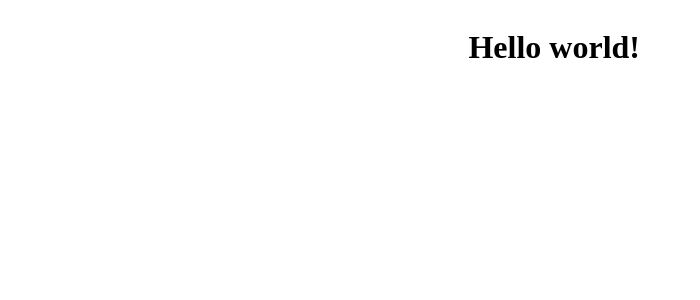
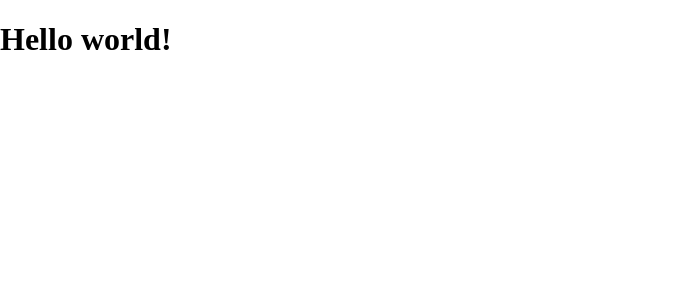
Before and after one commit to StevendeValk-Atos/wordcloud-frame, a Vue app: page / in a window 1280 px wide. Shown: the top 300 px of the page, without its empty margins (0-700 px from the left). Built offline with nearby package versions, Linux system fonts and the light colour scheme.

Commit message:
Deleted main.css base styling; Reset body margin;

```diff
--- a/src/assets/main.css
+++ b/src/assets/main.css
@@ -1,33 +1,3 @@
-#app {
-  max-width: 1280px;
-  margin: 0 auto;
-  padding: 2rem;
-  font-weight: normal;
+body {
+  margin: 0;
 }
-
-a,
-.green {
-  text-decoration: none;
-  color: hsla(160, 100%, 37%, 1);
-  transition: 0.4s;
-  padding: 3px;
-}
-
-@media (hover: hover) {
-  a:hover {
-    background-color: hsla(160, 100%, 37%, 0.2);
-  }
-}
-
-@media (min-width: 1024px) {
-  body {
-    display: flex;
-    place-items: center;
-  }
-
-  #app {
-    display: grid;
-    grid-template-columns: 1fr 1fr;
-    padding: 0 2rem;
-  }
-}
```
